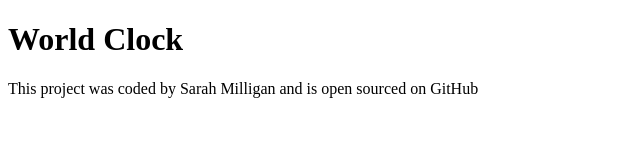
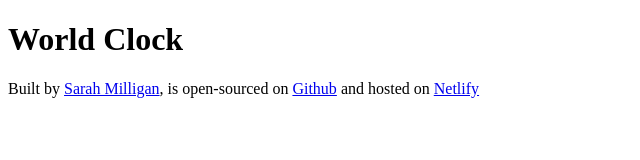
Before and after one commit to smilligan-sm/plus-addon-project-worldclock, a plain HTML site: page index.html in a window 1280 px wide. Shown: the whole page, without its empty margins (0-640 px from the left). Drawn offline with Linux system fonts and the light colour scheme.

Commit message:
Updated footer to include links to GitHub and Netlify

```diff
--- a/index.html
+++ b/index.html
@@ -9,7 +9,17 @@
   <body>
     <h1>World Clock</h1>
     <footer>
-      This project was coded by Sarah Milligan and is open sourced on GitHub
+      Built by
+      <a href="https://github.com/smilligan-sm" target="_blank"
+        >Sarah Milligan</a
+      >, is open-sourced on
+      <a href="https://github.com/smilligan-sm/forecast-app" target="_blank"
+        >Github</a
+      >
+      and hosted on
+      <a href="https://smilligan-worldclock.netlify.app/" target="_blank"
+        >Netlify</a
+      >
     </footer>
     <script src="javascript/index.js"></script>
   </body>
```
